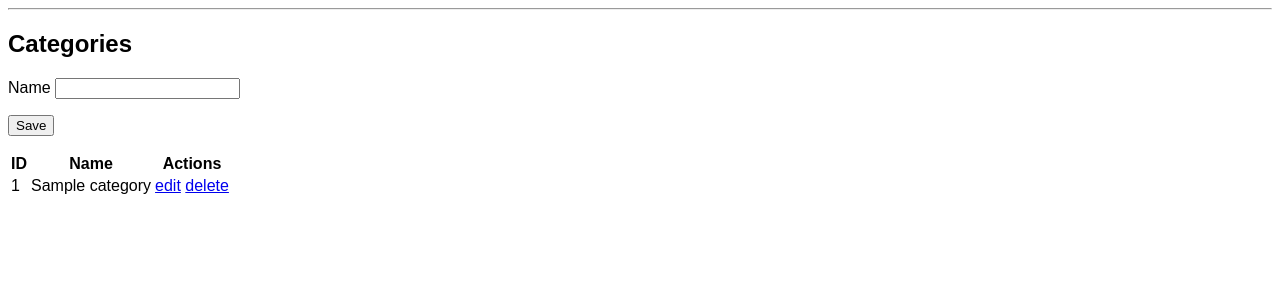
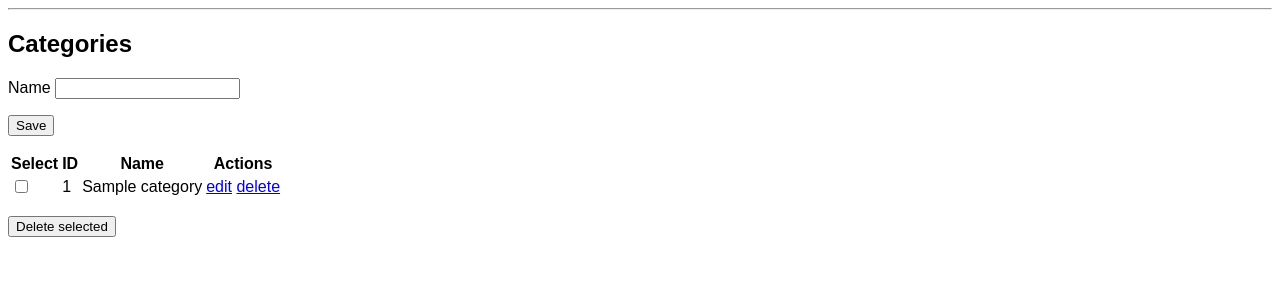
Before and after one commit to Razmatovski/codex-testing, a Flask app: page /categories in a window 1280 px wide. Shown: the part 26-326 px from the top of the page. Run offline with Flask 3, Linux system fonts and the light colour scheme; a user stored in the database is signed in; tables that the repository leaves empty hold one stand-in row (values such as "Sample post").

Commit message:
Allow deleting multiple categories

```diff
--- a/admin_app/routes.py
+++ b/admin_app/routes.py
@@ -158,6 +158,19 @@ def delete_category(category_id):
     category = Category.query.get_or_404(category_id)
     db.session.delete(category)
     db.session.commit()
+    return redirect(url_for('admin.categories'))
+
+
+@admin_bp.route('/categories/delete-selected', methods=['POST'])
+@login_required
+def delete_selected_categories():
+    ids = request.form.getlist('category_ids')
+    for cid in ids:
+        category = Category.query.get(cid)
+        if category:
+            db.session.delete(category)
+    if ids:
+        db.session.commit()
     return redirect(url_for('admin.categories'))
 
 
--- a/admin_app/templates/categories.html
+++ b/admin_app/templates/categories.html
@@ -7,10 +7,18 @@
   <p>{{ form.name.label }} {{ form.name() }}</p>
   <p>{{ form.submit() }}</p>
 </form>
+
+<form method="post" action="{{ url_for('admin.delete_selected_categories') }}">
 <table>
-  <tr><th>ID</th><th>Name</th><th>Actions</th></tr>
+  <tr>
+    <th>Select</th>
+    <th>ID</th>
+    <th>Name</th>
+    <th>Actions</th>
+  </tr>
   {% for category in categories %}
   <tr>
+    <td><input type="checkbox" name="category_ids" value="{{ category.id }}"></td>
     <td>{{ category.id }}</td>
     <td>{{ category.name }}</td>
     <td>
@@ -20,4 +28,6 @@
   </tr>
   {% endfor %}
 </table>
+  <p><input type="submit" value="Delete selected"></p>
+</form>
 {% endblock %}
```
Also changed, not shown: tests/test_admin_crud.py (+13 -0 lines).
